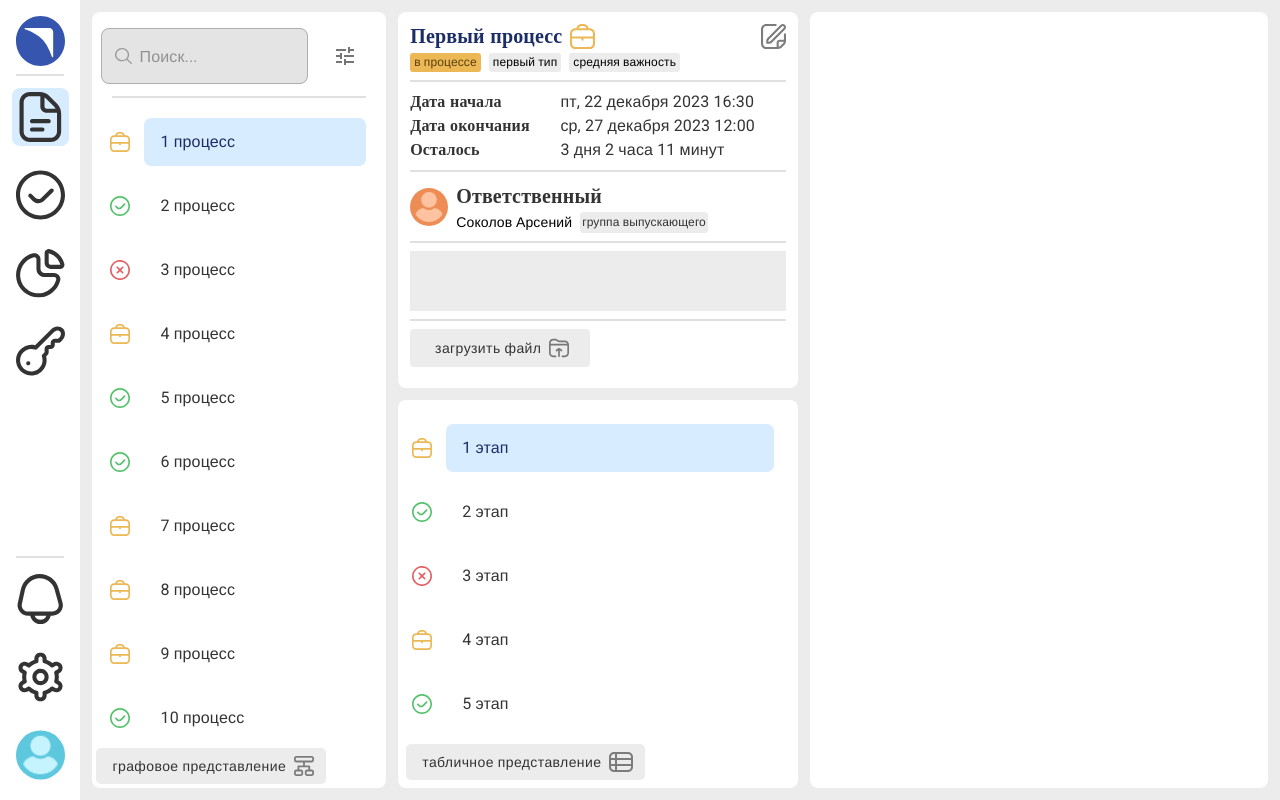
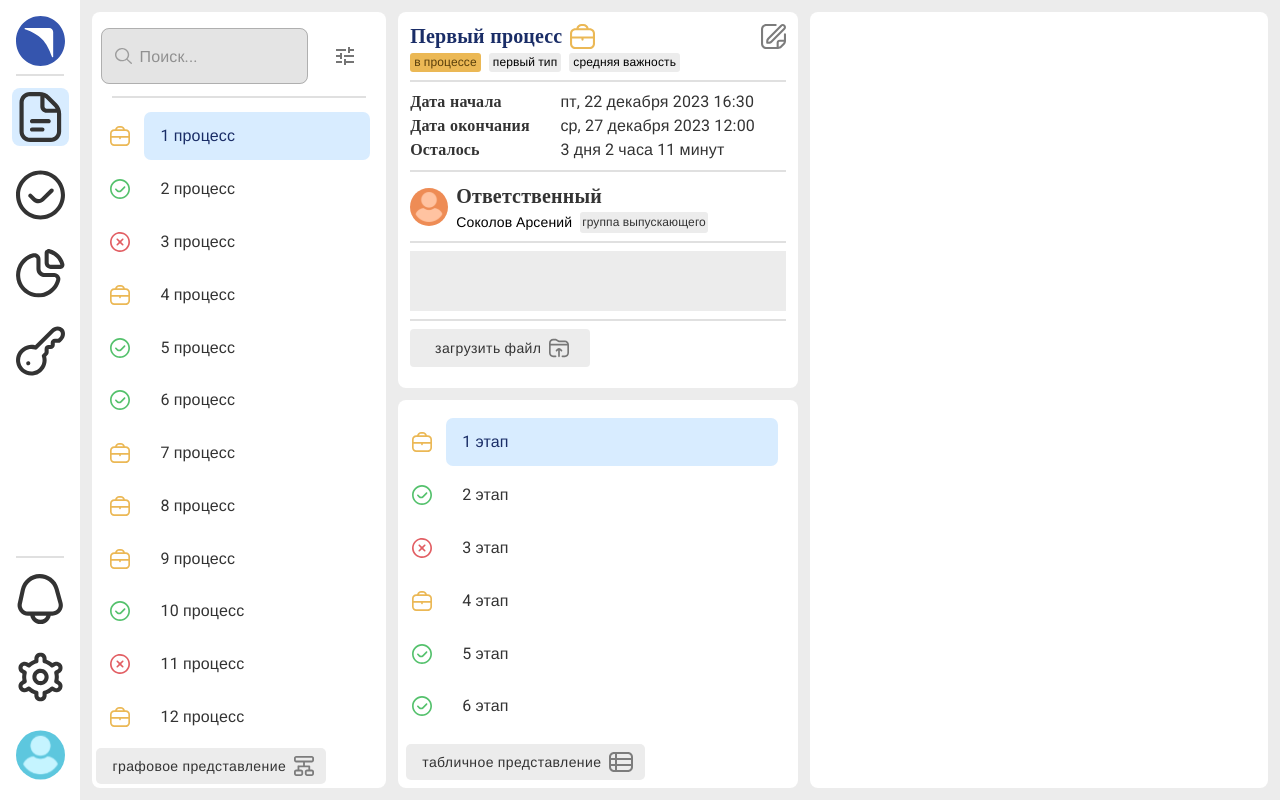
Before and after one commit to crewch/ProcTrack, a React (Vite) app in the folder frontend/: page / in a window 1280 px wide. Built offline with nearby package versions, Linux system fonts and the light colour scheme; sample sign-in values are in the browser's storage; a web font is replaced by a local one.

Commit message:
fix padding

```diff
--- a/frontend/src/components/MainPage/ContainerListProcess/ListProcess/ListProcess.tsx
+++ b/frontend/src/components/MainPage/ContainerListProcess/ListProcess/ListProcess.tsx
@@ -51,8 +51,9 @@ const ListProcess: FC<IListProcessProps> = ({ textForSearchProcess }) => {
 			)}
 			{searchedListProcess.map((process, index) => (
 				<ListItem
+					disablePadding
 					key={index}
-					sx={{ pl: 1 }}
+					sx={{ pl: 1, pr: 1.5, py: 0.3 }}
 					className={(() =>
 						openedProcess === process.name ? styles.openedProcessWrap : '')()}
 				>
--- a/frontend/src/components/MainPage/SelectedProcess/InfoProcess/FilesField/FilesField.tsx
+++ b/frontend/src/components/MainPage/SelectedProcess/InfoProcess/FilesField/FilesField.tsx
@@ -1,13 +1,9 @@
 import { Box } from '@mui/material'
+import styles from '/src/styles/MainPageStyles/SelectedProcessStyles/InfoProcessStyles/FilesFieldStyles/FilesField.module.scss'
 
 const FilesField = () => {
 	return (
-		<Box
-			sx={{
-				height: '60px',
-				backgroundColor: '#ECECEC',
-			}}
-		>
+		<Box className={styles.container}>
 			{/**
 			 * TODO: доделать
 			 */}
--- a/frontend/src/components/MainPage/SelectedProcess/StagesList/StagesList.tsx
+++ b/frontend/src/components/MainPage/SelectedProcess/StagesList/StagesList.tsx
@@ -38,8 +38,9 @@ const StagesList = () => {
 			<List className={styles.list}>
 				{stagesList.map((stage, index) => (
 					<ListItem
+						disablePadding
 						key={index}
-						sx={{ pl: 0 }}
+						sx={{ pl: 0, pr: 1.5, py: 0.3 }}
 						className={(() =>
 							openedStage === stage.name ? styles.openedProcessWrap : '')()}
 					>
--- /dev/null
+++ b/frontend/src/styles/MainPageStyles/SelectedProcessStyles/InfoProcessStyles/FilesFieldStyles/FilesField.module.scss
@@ -0,0 +1,3 @@
+.container {
+	@apply bg-[#ECECEC] h-[20px] xl:h-[60px];
+}
--- a/frontend/src/styles/MainPageStyles/SelectedProcessStyles/InfoProcessStyles/InfoProcess.module.scss
+++ b/frontend/src/styles/MainPageStyles/SelectedProcessStyles/InfoProcessStyles/InfoProcess.module.scss
@@ -1,5 +1,5 @@
 .container {
-	@apply h-1/2 w-full bg-white rounded-[8px] p-3 flex flex-col;
+	@apply h-1/2 w-full bg-white rounded-[8px] p-2 xl:p-3 flex flex-col;
 
 	.divider {
 		@apply my-2 border;
```
